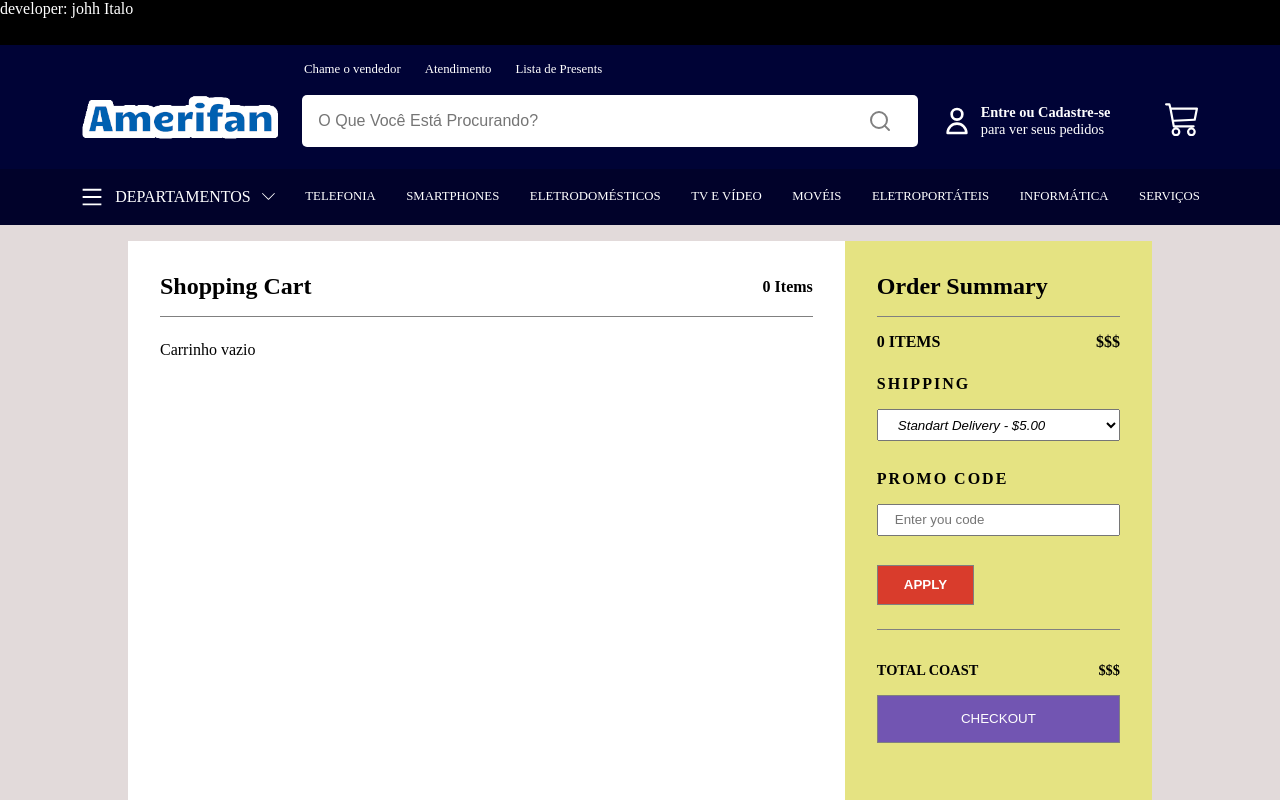
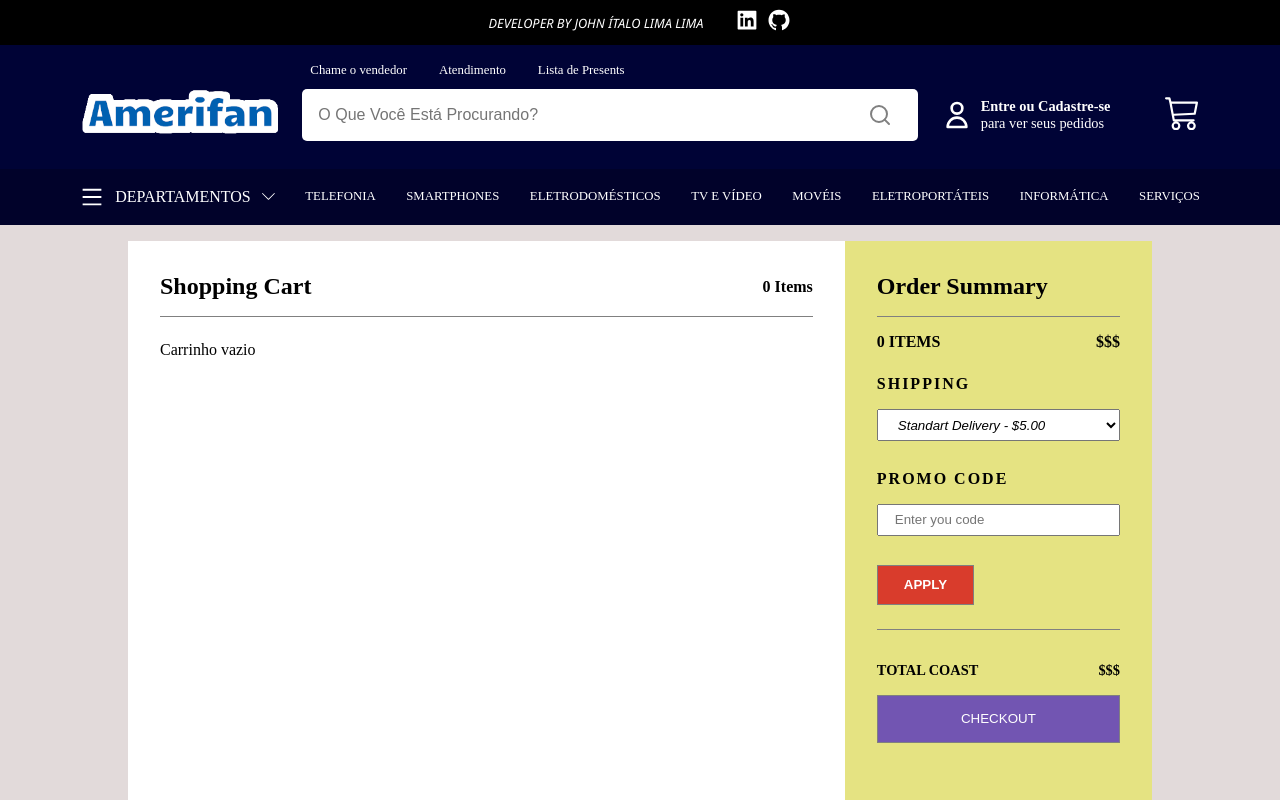
Before and after one commit to JhonItalo/E-commerce-Amerifan_Nextjs, a Next.js app: page /cart in a window 1280 px wide. Shown: the top 800 px of the page. Built offline with nearby package versions, Linux system fonts and the light colour scheme.

Commit message:
pequenas alterações

```diff
--- a/src/components/allFilterPokemonsList/index.tsx
+++ b/src/components/allFilterPokemonsList/index.tsx
@@ -1,6 +1,6 @@
 import { useContext } from "react";
 import * as S from "./styles";
-import { DataProviderContext } from "../../contexts/DataProviderContext";
+import { DataProviderContext, DatacontextType } from "../../contexts/DataProviderContext";
 import { FilterProviderContext, FiltercontextType } from "../../contexts/FilterContext";
 import Card from "../card/index";
 import { pokemonInfo } from "../../types/types";
@@ -8,7 +8,7 @@ import { pokemonInfo } from "../../types/types";
 const AllFilterPokemonsList = () => {
      console.log("list filter render");
 
-     const { data } = useContext(DataProviderContext);
+     const { data } = useContext<DatacontextType>(DataProviderContext);
      const { filterAtual } = useContext<FiltercontextType>(FilterProviderContext);
 
      const type: pokemonInfo[] = data.filter((item: pokemonInfo) => {
--- a/src/components/registrationOffers/styles.tsx
+++ b/src/components/registrationOffers/styles.tsx
@@ -51,5 +51,6 @@ export const Conteiner = styled.div`
           padding: 0rem 2rem;
           background-color: #f9bd00;
           border: none;
+          cursor: pointer;
      }
 `;
--- a/src/components/search/index.tsx
+++ b/src/components/search/index.tsx
@@ -6,6 +6,7 @@ import { FiSearch } from "react-icons/fi";
 import UseFilterPokemons from "../../hooks/useFilterPokemons";
 import { fetchData } from "../../request/BuscaFetch";
 import AccessibleButtonName from "../acessibleButtonName";
+import AccessibleName from "../acessibleLinkName";
 
 const Search = () => {
      console.log("busca render");
@@ -39,6 +40,19 @@ const Search = () => {
                     <FiSearch />
                     <AccessibleButtonName name="buscar" />
                </button>
+               <S.Atendimento>
+                    <Link href="/telefonia">
+                         Chame o vendedor
+                         <AccessibleName name="chame o vendedor" />
+                    </Link>
+                    <Link href="/telefonia">
+                         Atendimento <AccessibleName name="atendimento" />
+                    </Link>
+                    <Link href="/telefonia">
+                         Lista de Presents <AccessibleName name="lista de presents" />
+                    </Link>
+               </S.Atendimento>
+
                {activeModal && filterPokemons.length > 0 && (
                     <S.ModalSearch>
                          {filterPokemons.map((item: pokemonSmall) => (
--- a/src/components/search/styles.tsx
+++ b/src/components/search/styles.tsx
@@ -54,3 +54,14 @@ export const ModalSearch = styled.ul`
           }
      }
 `;
+export const Atendimento = styled.div`
+     position: absolute;
+     top: -50%;
+     font-size: 0.8rem;
+     display: flex;
+     justify-content: start;
+     align-items: center;
+     gap: 2rem;
+     color: white;
+     //background-color: red;
+`;
--- a/src/components/slideCategory/index.tsx
+++ b/src/components/slideCategory/index.tsx
@@ -12,7 +12,7 @@ const SlideCategorys = () => {
      const Carrosel = useRef<HTMLDivElement | null>(null);
 
      useEffect(() => {
-          const auhrefmaticSlideTimer = setInterval(() => {
+          const autoSlideTimer = setInterval(() => {
                if (Carrosel.current && Carrosel.current.scrollLeft === 0) {
                     Carrosel.current.scrollLeft = Carrosel.current.offsetWidth;
                } else if (Carrosel.current && Carrosel.current.scrollLeft > 0) {
@@ -20,7 +20,7 @@ const SlideCategorys = () => {
                }
           }, 5000);
 
-          return () => clearInterval(auhrefmaticSlideTimer);
+          return () => clearInterval(autoSlideTimer);
      }, []);
 
      const handleNextSlide = () => {
--- a/src/layout/header/index.tsx
+++ b/src/layout/header/index.tsx
@@ -5,27 +5,25 @@ import Search from "../../components/search";
 import Cart from "../../components/cart";
 import Logo from "../../components/logo";
 import { HiOutlineUser } from "react-icons/hi";
-import AccessibleName from "../../components/acessibleLinkName";
+
+import { AiFillLinkedin, AiFillGithub } from "react-icons/ai";
 
 const Header = () => {
      console.log("header render");
      return (
           <S.Header>
-               <S.InitialPromotionSpan>developer: johh Italo</S.InitialPromotionSpan>
+               <S.InitialPromotionSpan>
+                    <p className="developer">Developer by John Ítalo Lima Lima</p>
+                    <div>
+                         <Link href="https://www.linkedin.com/in/johnitalodev/">
+                              <AiFillLinkedin />
+                         </Link>
+                         <Link href="https://github.com/JhonItalo">
+                              <AiFillGithub />
+                         </Link>
+                    </div>
+               </S.InitialPromotionSpan>
                <S.Content>
-                    <S.Atendimento>
-                         <Link href="/telefonia">
-                              Chame o vendedor
-                              <AccessibleName name="chame o vendedor" />
-                         </Link>
-                         <Link href="/telefonia">
-                              Atendimento <AccessibleName name="atendimento" />
-                         </Link>
-                         <Link href="/telefonia">
-                              Lista de Presents <AccessibleName name="lista de presents" />
-                         </Link>
-                    </S.Atendimento>
-
                     <S.MainContent>
                          <Logo />
                          <Search />
--- a/src/layout/header/styles.tsx
+++ b/src/layout/header/styles.tsx
@@ -10,30 +10,39 @@ export const InitialPromotionSpan = styled.div`
      height: 20%;
      background-color: black;
      color: white;
+     display: flex;
+     justify-content: center;
+     align-items: center;
+     gap: 2rem;
+     .developer {
+          font-family: "Segoe UI", Tahoma, Geneva, Verdana, sans-serif;
+          font-style: italic;
+          text-transform: uppercase;
+          font-size: 0.8rem;
+     }
+     div {
+          font-size: 1.5rem;
+          display: flex;
+          gap: 0.5rem;
+     }
 `;
 export const Content = styled.div`
      width: 100%;
      height: 55%;
      padding: 0 5rem;
-`;
-export const Atendimento = styled.div`
-     width: 100%;
-     height: 40%;
-     padding-left: 20%;
-     font-size: 0.8rem;
+
      display: flex;
      align-items: center;
-     gap: 1.5rem;
-     color: white;
 `;
 export const MainContent = styled.div`
+     flex: none;
      width: 100%;
      height: 55%;
+     margin-top: 2rem;
      padding-bottom: 1rem;
      display: flex;
      justify-content: space-between;
      align-items: center;
-     //background-color: #0060b1;
      background-color: #000336;
 `;
 export const Account = styled.div`
```
Also changed, not shown: src/components/productInfo/index.tsx (+43 -13 lines), src/components/registrationOffers/index.tsx (line endings or trailing spaces).
